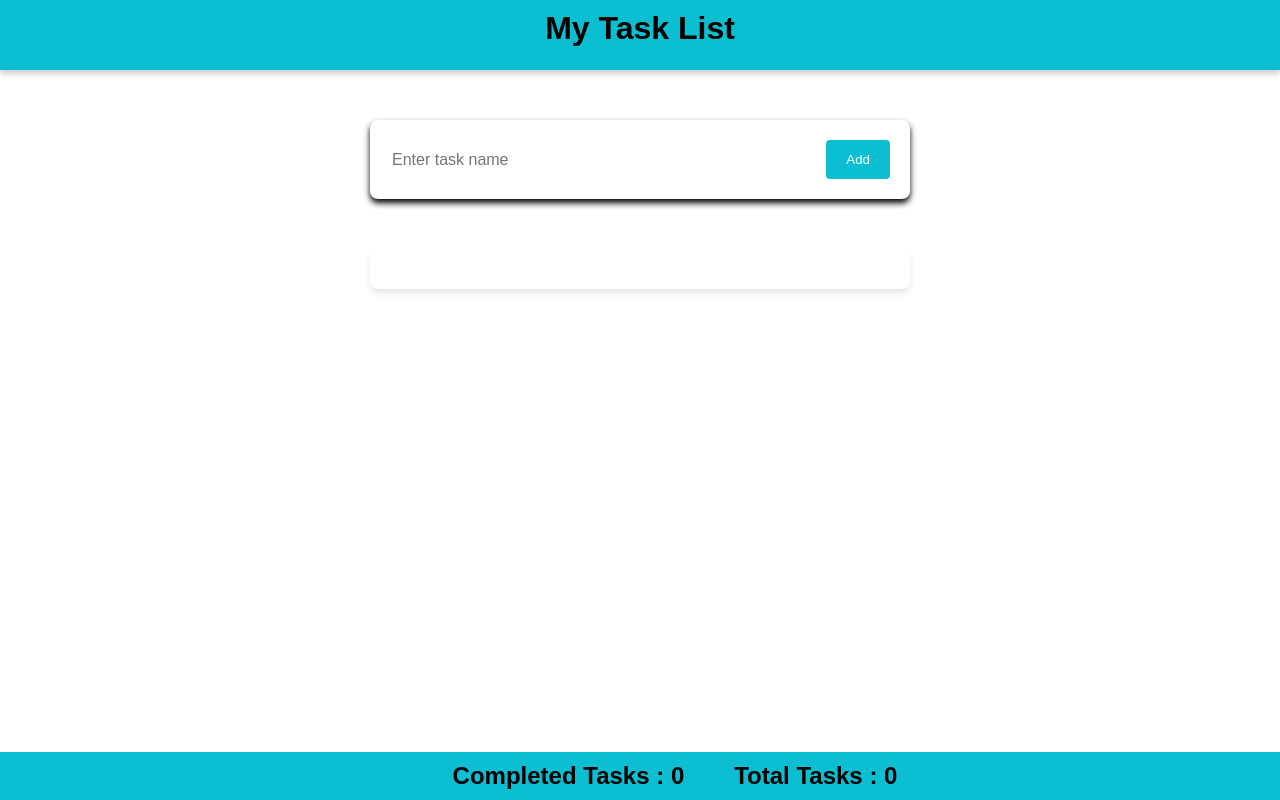
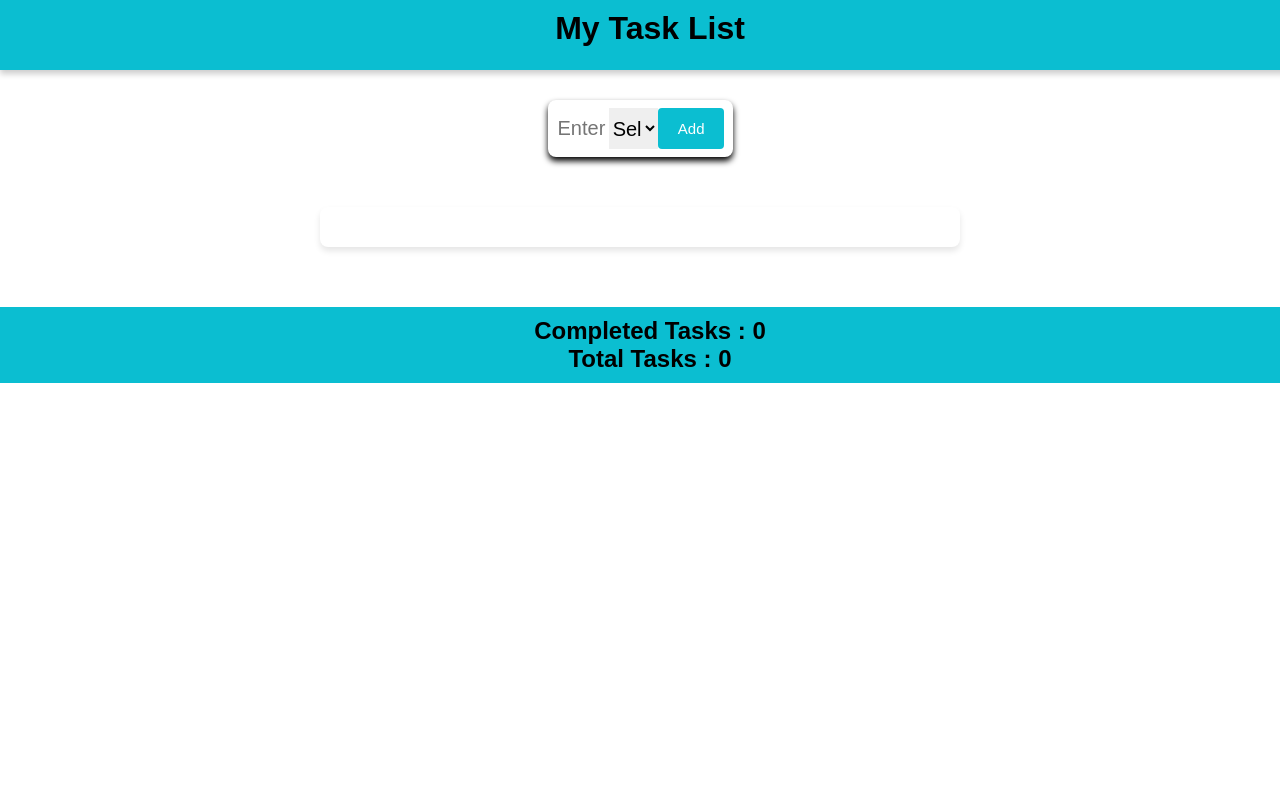
Before and after one commit to paulbud61/to-do-list-ikonSoft, a React (Create React App) app: page / in a window 1280 px wide. Built offline with nearby package versions, Linux system fonts and the light colour scheme.

Commit message:
Update : Responsive Design and New Functionalities

```diff
--- a/src/components/Form.jsx
+++ b/src/components/Form.jsx
@@ -1,26 +1,48 @@
-import React from "react";
-import { useState } from "react";
-import styles from "./form.module.css";
+import React, { useState } from 'react';
+import styles from './form.module.css';
 
 export default function Form({ tasks, setTasks }) {
-  // const [task, setTask] = useState("");
-  const [task, setTask] = useState({ name: "", done: false });
+  const [task, setTask] = useState({ name: '', category: '', done: false });
+  const categories = [
+    'Personal',
+    'Work',
+    'Study',
+    'Fitness',
+    'Household',
+    'Errands',
+    'Social',
+    'Health',
+    'Finance',
+  ];
 
   function handleSubmit(e) {
     e.preventDefault();
     setTasks([...tasks, task]);
-    setTask({ name: "", done: false });
+    setTask({ name: '', category: '', done: false });
   }
+
   return (
     <form className={styles.taskform} onSubmit={handleSubmit}>
       <div className={styles.inputContainer}>
         <input
           className={styles.modernInput}
-          onChange={(e) => setTask({ name: e.target.value, done: false })}
+          onChange={e => setTask({ ...task, name: e.target.value })}
           value={task.name}
           type="text"
           placeholder="Enter task name"
         />
+        <select
+          className={styles.modernInput}
+          onChange={e => setTask({ ...task, category: e.target.value })}
+          value={task.category}
+        >
+          <option value="">Select category</option>
+          {categories.map((category, index) => (
+            <option key={index} value={category}>
+              {category}
+            </option>
+          ))}
+        </select>
         <button className={styles.modernButton} type="submit">
           Add
         </button>
--- a/src/components/TaskItem.jsx
+++ b/src/components/TaskItem.jsx
@@ -1,39 +1,43 @@
-import styles from "./taskItem.module.css";
+import React from 'react';
+import styles from './taskItem.module.css';
 
 export default function TaskItem({ item, tasks, setTasks }) {
   function handleDelete(item) {
-    setTasks(tasks.filter((task) => task !== item));
+    setTasks(tasks.filter(task => task !== item));
   }
 
   function handleClick(name) {
     setTasks(
-      tasks.map((task) =>
+      tasks.map(task =>
         task.name === name ? { ...task, done: !task.done } : task
       )
     );
   }
 
   function handleEdit(item) {
-    const editedName = prompt("Enter the new name for the task:");
-    if (editedName !== null && editedName.trim() !== "") {
+    const editedName = prompt('Enter the new name for the task:');
+    if (editedName !== null && editedName.trim() !== '') {
       setTasks(
-        tasks.map((task) =>
+        tasks.map(task =>
           task === item ? { ...task, name: editedName } : task
         )
       );
     }
   }
 
-  const className = item.done ? styles.completed : "";
+  const className = item.done ? styles.completed : '';
 
   return (
     <div className={styles.item}>
-      <div className={styles.itemName}>
-        <span className={className} onClick={() => handleClick(item.name)}>
+      <div className={styles.itemContent}>
+        <span
+          className={`${styles.itemName} ${className}`}
+          onClick={() => handleClick(item.name)}
+        >
           {item.name}
         </span>
-
-        <span>
+        <span className={styles.category}>{item.category}</span>
+        <span className={styles.blueButton}>
           <button
             onClick={() => handleDelete(item)}
             className={styles.deleteButton}
@@ -48,7 +52,6 @@ export default function TaskItem({ item, tasks, setTasks }) {
           </button>
         </span>
       </div>
-
       <hr className={styles.line} />
     </div>
   );
--- a/src/components/footer.module.css
+++ b/src/components/footer.module.css
@@ -1,4 +1,4 @@
-.footer {
+/* .footer {
   position: fixed;
   bottom: 0;
   font-size: 1.5em;
@@ -7,8 +7,34 @@
   width: 100%;
   background-color: rgb(11, 190, 209);
   padding: 10px;
+} */
+
+@media (max-width: 319px) {
+  .footer {
+    position: fixed;
+    bottom: 0;
+    font-size: 1.5em;
+    font-weight: bold;
+    text-align: center;
+    width: 100%;
+    background-color: rgb(11, 190, 209);
+    padding: 10px;
+  }
 }
 
-.item {
-  margin: 50px;
+@media (min-width: 320px) {
+  .footer {
+    bottom: 0;
+    font-size: 1.5em;
+    font-weight: bold;
+    text-align: center;
+    width: 100%;
+    background-color: rgb(11, 190, 209);
+    padding: 10px;
+    position: sticky;
+  }
+
+  .item {
+    display: block;
+  }
 }
--- a/src/components/form.module.css
+++ b/src/components/form.module.css
@@ -1,10 +1,49 @@
+@media (max-width: 319px) {
   .taskform {
     background-color: white;
     border-radius: 8px;
-  padding: 20px;
-  width: 500px;
+    padding: 8px;
+    width: 169px;
     margin: 0 auto;
-  margin-top: 50px;
+    margin-top: 100px;
+    box-shadow: 0 4px 6px rgb(0, 0, 0.1);
+  }
+  .modernInput {
+    display: block;
+    width: 100%;
+    border: none;
+    color: black;
+    font-size: 16px;
+  }
+
+  .modernInput:focus {
+    outline: none;
+  }
+
+  .modernButton {
+    display: inline-block;
+    border: none;
+    border-radius: 4px;
+    background-color: rgb(11, 190, 209);
+    padding: 12px 20px;
+    color: #fff;
+    cursor: pointer;
+    margin-left: 48px;
+  }
+
+  .inputContainer {
+    display: block;
+  }
+}
+
+@media (min-width: 320px) {
+  .taskform {
+    background-color: white;
+    border-radius: 8px;
+    padding: 8px;
+    width: 330px;
+    margin: 0 auto;
+    margin-top: 100px;
     box-shadow: 0 4px 6px rgb(0, 0, 0.1);
   }
 
@@ -33,3 +72,50 @@
   .inputContainer {
     display: flex;
   }
+}
+
+@media (min-width: 500px) {
+  .taskform {
+    width: 350px;
+    padding: 15px;
+    transition: all 1s;
+  }
+}
+
+@media (min-width: 768px) {
+  .taskform {
+    padding: 20px;
+    width: 400px;
+    transition: all 1s;
+  }
+}
+
+@media (min-width: 1280px) {
+  .taskform {
+    padding: 20px;
+    width: 600px;
+    transition: all 1s;
+  }
+
+  .modernInput {
+    font-size: 20px;
+  }
+  .modernButton {
+    font-size: 15px;
+  }
+}
+
+@media (min-width: 2000px) {
+  .taskform {
+    padding: 20px;
+    width: 1200px;
+    transition: all 1s;
+  }
+
+  .modernInput {
+    font-size: 40px;
+  }
+  .modernButton {
+    font-size: 35px;
+  }
+}
--- a/src/components/header.module.css
+++ b/src/components/header.module.css
@@ -1,4 +1,4 @@
-.header {
+/* .header {
   background-color: rgb(11, 190, 209);
   text-align: center;
   font-weight: bold;
@@ -6,4 +6,35 @@
   padding: 10px;
   font-size: 2em;
   box-shadow: 0 4px 6px rgba(0, 0, 0, 0.2);
+} */
+
+@media (max-width: 319px) {
+  .header {
+    background-color: rgb(11, 190, 209);
+    text-align: center;
+    font-weight: bold;
+    height: 50px;
+    padding: 10px;
+    font-size: 28px;
+    box-shadow: 0 4px 6px rgba(0, 0, 0, 0.2);
+    width: 100%;
+    position: fixed;
+    top: 0;
+  }
 }
+
+@media (min-width: 319px) {
+  .header {
+    background-color: rgb(11, 190, 209);
+    text-align: center;
+    font-weight: bold;
+    height: 50px;
+    padding: 10px;
+    font-size: 2em;
+    box-shadow: 0 4px 6px rgba(0, 0, 0, 0.2);
+    width: 100%;
+    position: fixed;
+    top: 0;
+    /* margin-bottom: 12px; */
+  }
+}
--- a/src/components/taskItem.module.css
+++ b/src/components/taskItem.module.css
@@ -1,5 +1,6 @@
+@media (max-width: 319px) {
   .item {
-  width: 500px;
+    width: 100%;
     color: #353535;
     font-size: 20px;
     margin: 0 auto;
@@ -7,7 +8,14 @@
 
   .itemName {
     font-weight: bold;
-  padding: 20px;
+    padding: 5px;
+    white-space: nowrap; /* Previne împărțirea cuvintelor și scroll-ul orizontal */
+    overflow: auto; /* Activează bara de derulare orizontală în cazul în care textul depășește lățimea elementului */
+  }
+
+  .itemName.space-between {
+    white-space: normal; /* Permite împărțirea cuvintelor */
+    word-wrap: break-word; /* Asigură împărțirea corectă a cuvintelor */
   }
 
   .line {
@@ -40,3 +48,101 @@
   .completed {
     text-decoration: line-through;
   }
+
+  .blueButton {
+    display: flex;
+    margin-left: 40px;
+  }
+}
+
+@media (min-width: 320px) {
+  .item {
+    width: 100%;
+    color: #353535;
+    font-size: 20px;
+    margin: 0 auto;
+  }
+
+  .itemName {
+    font-weight: bold;
+    padding: 5px;
+    display: flex;
+    white-space: nowrap; /* Previne împărțirea cuvintelor și scroll-ul orizontal */
+    overflow: auto; /* Activează bara de derulare orizontală în cazul în care textul depășește lățimea elementului */
+  }
+
+  .itemName.space-between {
+    white-space: normal; /* Permite împărțirea cuvintelor */
+    word-wrap: break-word; /* Asigură împărțirea corectă a cuvintelor */
+  }
+
+  .line {
+    border: 1px solid #dbd9d9;
+  }
+
+  .deleteButton {
+    float: right;
+    padding: 12px 20px;
+    border: none;
+    background-color: rgb(11, 190, 209);
+    color: #fff;
+    margin-top: -5px;
+    border-radius: 8px;
+    cursor: pointer;
+  }
+
+  .editButton {
+    float: right;
+    padding: 12px 20px;
+    border: none;
+    background-color: rgb(11, 190, 209);
+    color: #fff;
+    margin-top: -5px;
+    border-radius: 8px;
+    cursor: pointer;
+    margin-right: 3px;
+  }
+
+  .completed {
+    text-decoration: line-through;
+  }
+
+  .category {
+    margin-left: 30px;
+  }
+}
+@media (min-width: 500px) {
+  .category {
+    margin-left: 80px;
+  }
+}
+
+@media (min-width: 768px) {
+  .category {
+    margin-left: 110px;
+  }
+}
+@media (min-width: 1280px) {
+  .category {
+    margin-left: 310px;
+  }
+}
+
+@media (min-width: 2000px) {
+  .deleteButton {
+    font-size: 35px;
+  }
+
+  .editButton {
+    font-size: 35px;
+  }
+
+  .category {
+    font-size: 40px;
+    margin-left: 700px;
+  }
+
+  .itemName {
+    font-size: 40px;
+  }
+}
--- a/src/components/taskName.module.css
+++ b/src/components/taskName.module.css
@@ -1,9 +1,48 @@
-.list {
-  background-color: #fff;
-  border-radius: 8px;
-  box-shadow: 0 4px 6px rgba(0, 0, 0, 0.1);
-  width: 500px;
-  margin: 0 auto;
-  padding: 20px;
-  margin-top: 50px;
+@media (max-width: 319px) {
+  .list {
+    background-color: #fff;
+    border-radius: 8px;
+    box-shadow: 0 4px 6px rgba(0, 0, 0, 0.1);
+    width: 10px;
+
+    margin: 50px 0px auto;
+    transition: all 1s;
+  }
 }
+
+@media (min-width: 320px) {
+  .list {
+    background-color: #fff;
+    border-radius: 8px;
+    box-shadow: 0 4px 6px rgba(0, 0, 0, 0.1);
+    width: 300px;
+    padding: 20px;
+    margin: 50px auto 0;
+    transition: all 1s;
+    margin-bottom: 60px;
+  }
+}
+
+@media (min-width: 500px) {
+  .list {
+    width: 350px;
+  }
+}
+
+@media (min-width: 768px) {
+  .list {
+    width: 400px;
+  }
+}
+
+@media (min-width: 1280px) {
+  .list {
+    width: 600px;
+  }
+}
+
+@media (min-width: 2000px) {
+  .list {
+    width: 1200px;
+  }
+}
```
Lines whose indentation alone changed are shown as unchanged.
